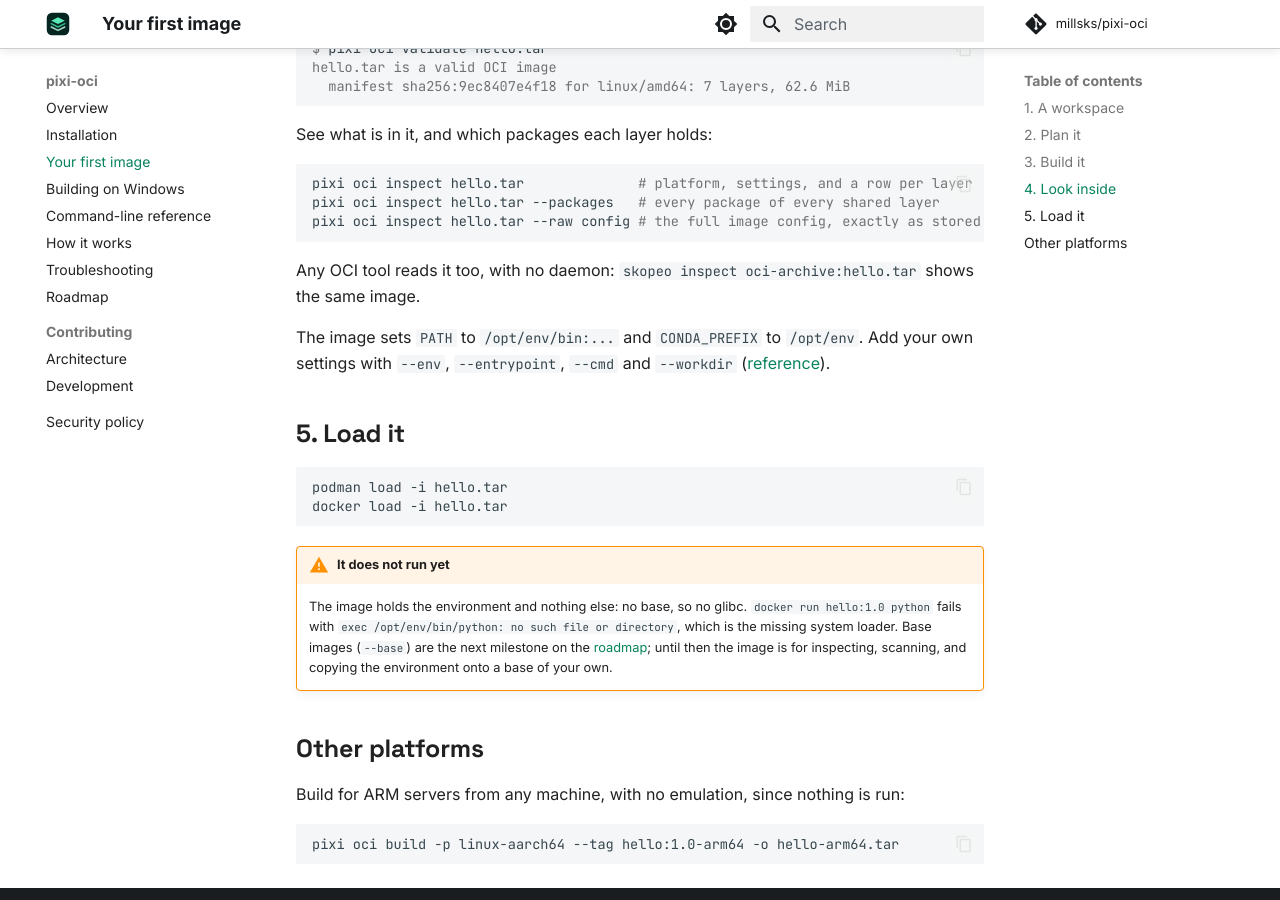
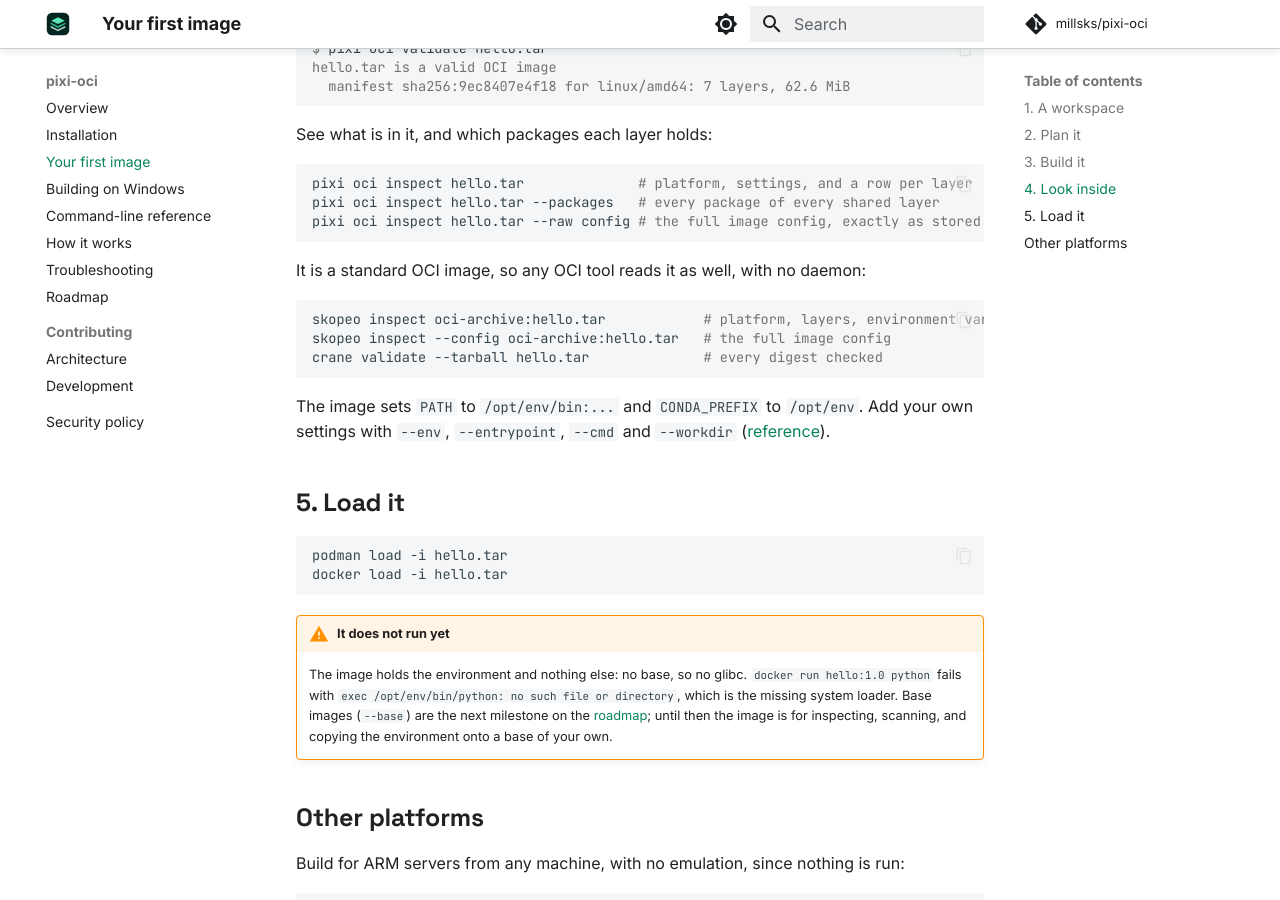
Before and after one commit to millsks/pixi-oci, an MkDocs documentation site: the page built from docs/first-image.md, in a window 1280 px wide and 900 px high, scrolled down 1848 px. Built offline with MkDocs 1.6.1 and Material for MkDocs 9.7.7, drawn with Linux system fonts in a browser that asks for light colours; comment, search, counter and statistics services are not loaded; the version menu is left out.

Commit message:
docs: keep skopeo and crane beside pixi oci validate and inspect
pixi-oci writes standard OCI images, and the docs should not read as if
only pixi-oci can open them. The first image tutorial, the Windows
page and the README keep skopeo and crane as other ways to inspect and
check an image, after the pixi oci commands, and the validate and
inspect reference sections name their skopeo and crane equivalents.

Co-Authored-By: Claude Opus 5.5 <noreply@anthropic.com>

````diff
--- a/docs/first-image.md
+++ b/docs/first-image.md
@@ -90,7 +90,13 @@ pixi oci inspect hello.tar --packages   # every package of every shared layer
 pixi oci inspect hello.tar --raw config # the full image config, exactly as stored
 ```
 
-Any OCI tool reads it too, with no daemon: `skopeo inspect oci-archive:hello.tar` shows the same image.
+It is a standard OCI image, so any OCI tool reads it as well, with no daemon:
+
+```sh
+skopeo inspect oci-archive:hello.tar            # platform, layers, environment variables
+skopeo inspect --config oci-archive:hello.tar   # the full image config
+crane validate --tarball hello.tar              # every digest checked
+```
 
 The image sets `PATH` to `/opt/env/bin:...` and `CONDA_PREFIX` to `/opt/env`. Add your own settings with `--env`,
 `--entrypoint`, `--cmd` and `--workdir` ([reference](cli.md#pixi-oci-build)).
````
Also changed, not shown: README.md (+6 -0 lines), docs/cli.md (+6 -0 lines), docs/windows.md (+1 -0 lines).
